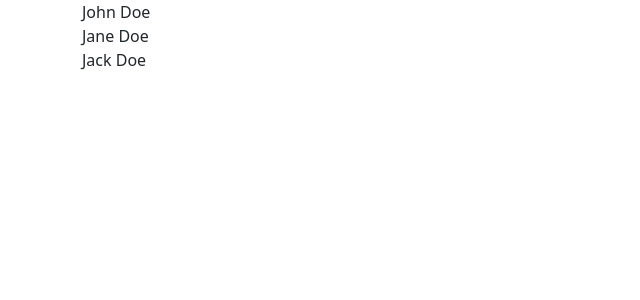
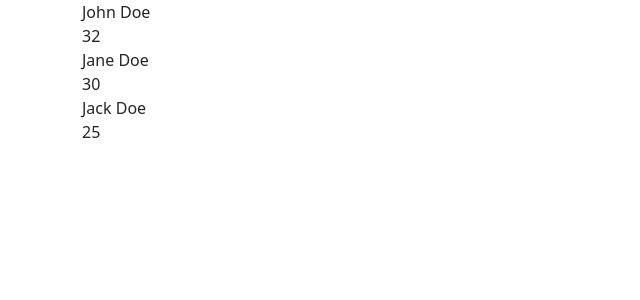
Before and after one commit to jsidd06/Cloud_Project, a React (Create React App) app in the folder fronted/: page / in a window 1280 px wide. Shown: the top 300 px of the page, without its empty margins (0-640 px from the left). Built offline with nearby package versions, Linux system fonts and the light colour scheme.

Commit message:
set a map key

```diff
--- a/fronted/src/Components/data/Data.js
+++ b/fronted/src/Components/data/Data.js
@@ -2,14 +2,15 @@ const data = [
   {
     id: 1,
     name: 'John Doe',
-  },
-  {
+    age: 32,
+  },{
     id: 2,
     name: 'Jane Doe',
-  },
-  {
+    age: 30,
+  },{
     id: 3,
     name: 'Jack Doe',
-  },
+    age: 25,
+  }
 ]
 export default data
--- a/fronted/src/views/Home/Home.jsx
+++ b/fronted/src/views/Home/Home.jsx
@@ -5,9 +5,12 @@ function Home() {
 
   return (
     <Container>
-      {data.map((user) => (
-      <div>{user.name}</div>
-    ))}
+      {data.map((user,index) => (
+        <>
+          <div key={index}>{user.name}</div>
+          <div>{user.age}</div>
+        </>
+      ))}
     </Container>
   )
 }
```
